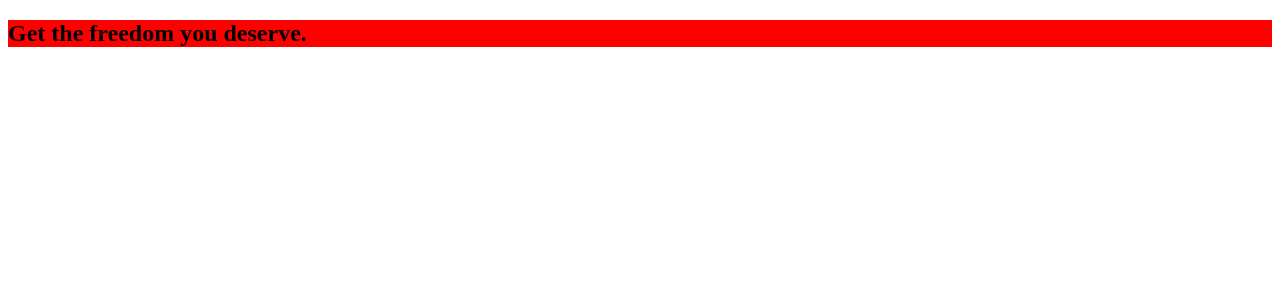
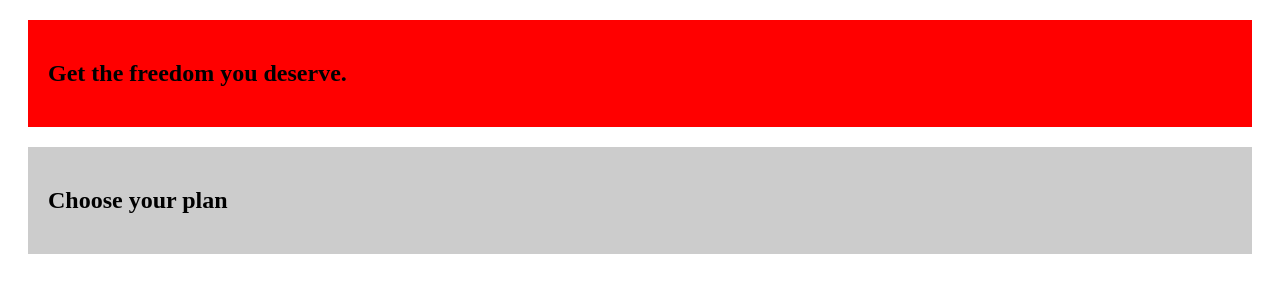
Before and after one commit to bgoonz/CSS_PRAC, a plain HTML site: page 2-css-basics/index.html in a window 1280 px wide. Drawn offline with Linux system fonts and the light colour scheme.

Commit message:
external stylesheets

```diff
--- a/2-css-basics/index.html
+++ b/2-css-basics/index.html
@@ -5,6 +5,7 @@
     <meta http-equiv="X-UA-Compatible" content="ie=edge" />
     <title>uHost</title>
     <link rel="shortcut icon" href="favicon.png" />
+    <link rel="stylesheet" href="main.css" />
   </head>
 
   <body>
@@ -12,6 +13,9 @@
       <section style="background: red">
         <h1>Get the freedom you deserve.</h1>
       </section>
+      <section>
+        <h1>Choose your plan</h1>
+      </section>
     </main>
   </body>
 </html>
--- /dev/null
+++ b/2-css-basics/main.css
@@ -0,0 +1,5 @@
+      section {
+          background: #ccc;
+          padding: 20px;
+          margin: 20px;
+      }
```
Also changed, not shown: 1 other file.
